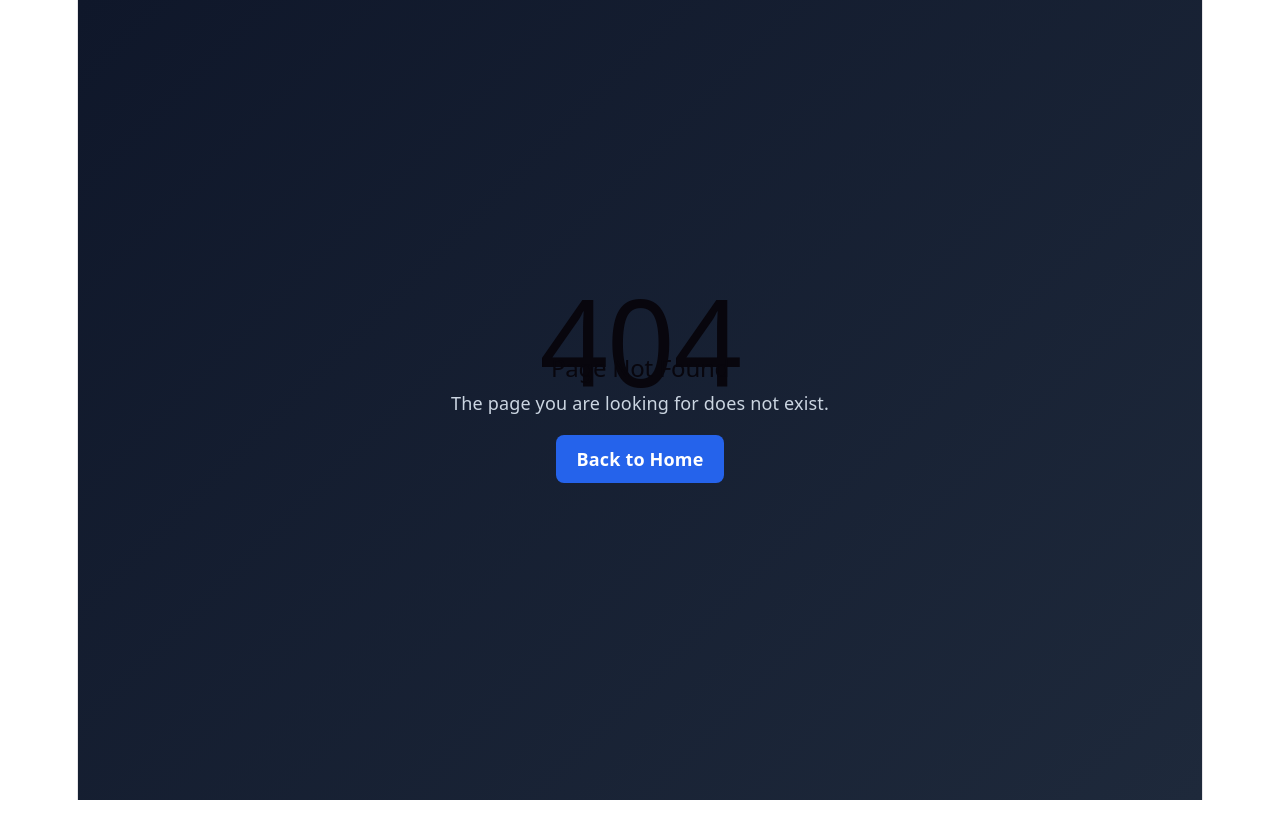
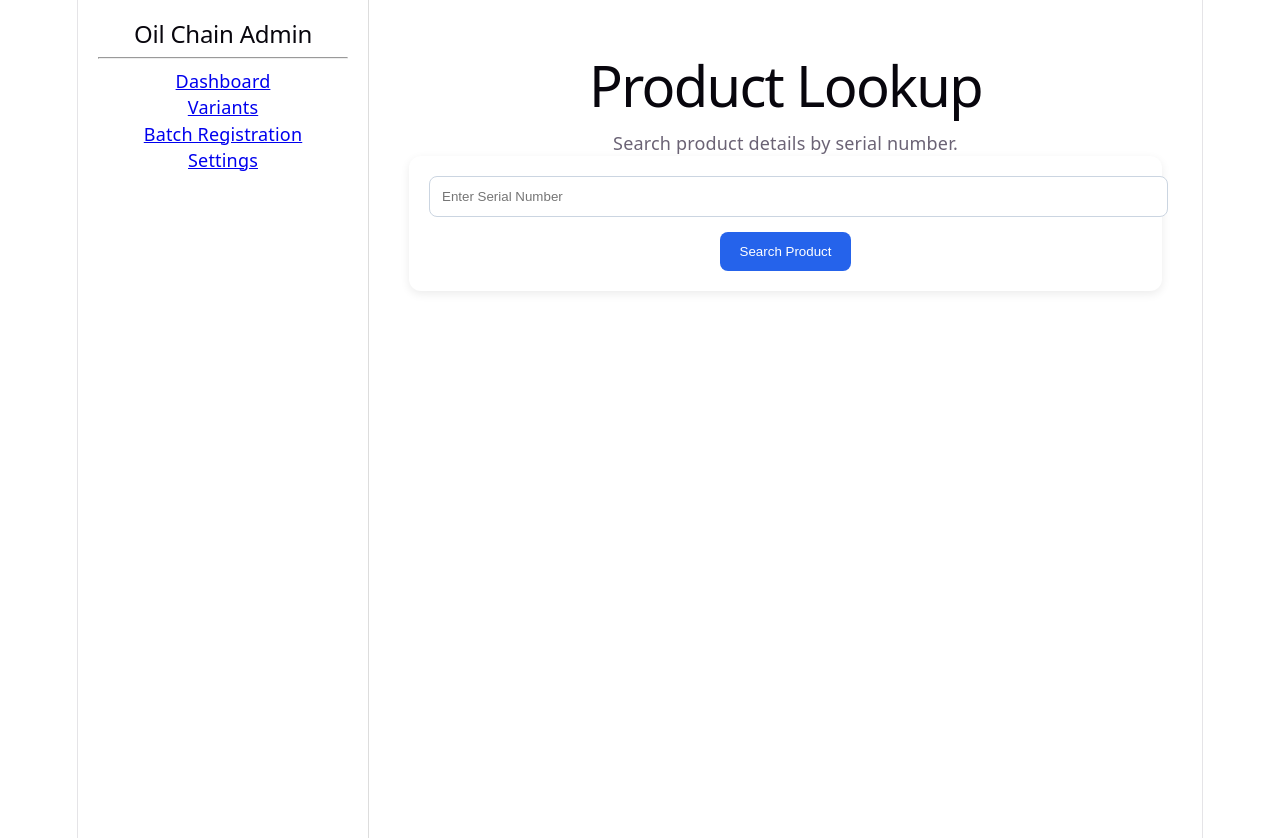
Before and after one commit to alizaenazet/oil-chain-validator, a React app in the folder frontend/: page /product-lookup in a window 1280 px wide. Before the commit this address had no page. Before the commit the page ends 800 px from the top, so only its background shows below. Built offline with nearby package versions, Linux system fonts and the light colour scheme; sample sign-in values are in the browser's storage; the HTML template or start-up script is replaced by a standard one.

Commit message:
feat: add product lookup page

```diff
--- /dev/null
+++ b/frontend/src/pages/ProductLookup.jsx
@@ -0,0 +1,162 @@
+import { useState } from "react";
+import AdminLayout from "../components/AdminLayout";
+
+function ProductLookup() {
+  const [searchValue, setSearchValue] =
+    useState("");
+
+  const [product, setProduct] =
+    useState(null);
+
+  const handleSearch = () => {
+    if (!searchValue) return;
+
+    const mockProduct = {
+      serialNumber: searchValue,
+      brand: "Shell",
+      variant: "Helix Ultra",
+      oilType: "5W-30",
+      status: "VALID",
+      batchId: "BATCH-2026-001",
+      manufacturer:
+        "Shell Indonesia",
+    };
+
+    setProduct(mockProduct);
+  };
+
+  return (
+    <AdminLayout>
+      <div
+        style={{
+          padding: "20px",
+        }}
+      >
+        <h1>
+          Product Lookup
+        </h1>
+
+        <p>
+          Search product details
+          by serial number.
+        </p>
+
+        <div
+          style={{
+            background: "white",
+            padding: "20px",
+            borderRadius: "12px",
+            boxShadow:
+              "0 3px 10px rgba(0,0,0,0.08)",
+          }}
+        >
+          <input
+            type="text"
+            placeholder="Enter Serial Number"
+            value={searchValue}
+            onChange={(e) =>
+              setSearchValue(
+                e.target.value
+              )
+            }
+            style={{
+              width: "100%",
+              padding: "12px",
+              borderRadius: "8px",
+              border:
+                "1px solid #cbd5e1",
+              marginBottom: "15px",
+            }}
+          />
+
+          <button
+            onClick={handleSearch}
+            style={{
+              background: "#2563eb",
+              color: "white",
+              border: "none",
+              padding:
+                "12px 20px",
+              borderRadius: "8px",
+              cursor: "pointer",
+            }}
+          >
+            Search Product
+          </button>
+        </div>
+
+        {product && (
+          <div
+            style={{
+              marginTop: "20px",
+              background: "white",
+              padding: "20px",
+              borderRadius: "12px",
+              boxShadow:
+                "0 3px 10px rgba(0,0,0,0.08)",
+            }}
+          >
+            <h2>
+              Product Details
+            </h2>
+
+            <p>
+              <strong>
+                Serial Number:
+              </strong>{" "}
+              {
+                product.serialNumber
+              }
+            </p>
+
+            <p>
+              <strong>
+                Brand:
+              </strong>{" "}
+              {product.brand}
+            </p>
+
+            <p>
+              <strong>
+                Variant:
+              </strong>{" "}
+              {product.variant}
+            </p>
+
+            <p>
+              <strong>
+                Oil Type:
+              </strong>{" "}
+              {product.oilType}
+            </p>
+
+            <p>
+              <strong>
+                Status:
+              </strong>{" "}
+              {product.status}
+            </p>
+
+            <p>
+              <strong>
+                Batch ID:
+              </strong>{" "}
+              {product.batchId}
+            </p>
+
+            <p>
+              <strong>
+                Manufacturer:
+              </strong>{" "}
+              {
+                product.manufacturer
+              }
+            </p>
+          </div>
+        )}
+      </div>
+    </AdminLayout>
+  );
+}
+
+export default ProductLookup;
--- a/frontend/src/routes/AppRoutes.jsx
+++ b/frontend/src/routes/AppRoutes.jsx
@@ -15,6 +15,7 @@ import Settings from "../pages/Settings";
 import NotFound from "../pages/NotFound";
 import QRScanner from "../pages/QRScanner";
 import QRGenerator from "../pages/QRGenerator";
+import ProductLookup from "../pages/ProductLookup";
 
 import ProtectedRoute from "./ProtectedRoute";
 
@@ -38,6 +39,7 @@ function AppRoutes() {
           path="/verify/:serialNumber"
           element={<Verify />}
         />
+
         <Route
           path="/scanner"
           element={<QRScanner />}
@@ -70,11 +72,21 @@ function AppRoutes() {
             </ProtectedRoute>
           }
         />
+
         <Route
           path="/qr-generator"
           element={
             <ProtectedRoute>
               <QRGenerator />
+            </ProtectedRoute>
+          }
+        />
+
+        <Route
+          path="/product-lookup"
+          element={
+            <ProtectedRoute>
+              <ProductLookup />
             </ProtectedRoute>
           }
         />
@@ -87,6 +99,7 @@ function AppRoutes() {
             </ProtectedRoute>
           }
         />
+
         <Route
           path="*"
           element={<NotFound />}
```
Lines whose indentation alone changed are shown as unchanged.
